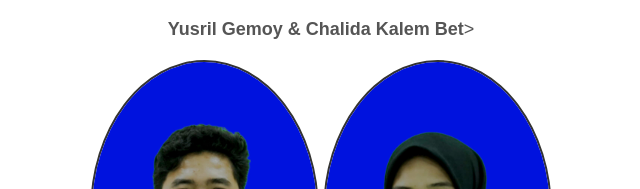
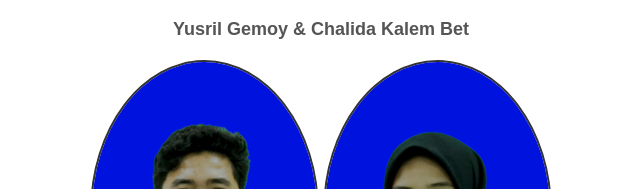
Before and after one commit to rakyankrisna/undangan-nikah, a plain HTML site: page index.html in a window 1280 px wide. Shown: the part 411-600 px from the top of the page, 319-959 px from the left. Drawn offline with Linux system fonts and the light colour scheme.

Commit message:
fix strong text

```diff
--- a/index.html
+++ b/index.html
@@ -54,7 +54,7 @@
         <h1>Undangan Pernikahan Massal</h1>
         <img src="yusril.jpg" alt="Foto Cowo" />
         <img src="chalida.png" alt="Foto Cewe" />
-        <p><strong>Yusril Gemoy & Chalida Kalem Bet</strong>></p>
+        <p><strong>Yusril Gemoy & Chalida Kalem Bet</strong></p>
       </div>
       <div class="invitation-card">
         <img src="putra.jpg" alt="Foto Cowo" />
```
